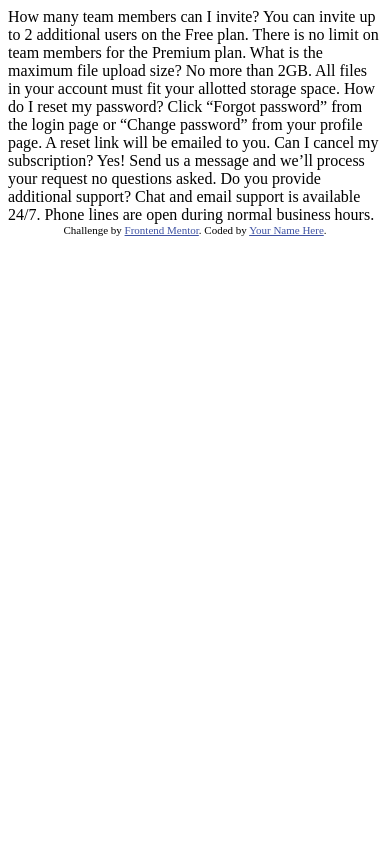
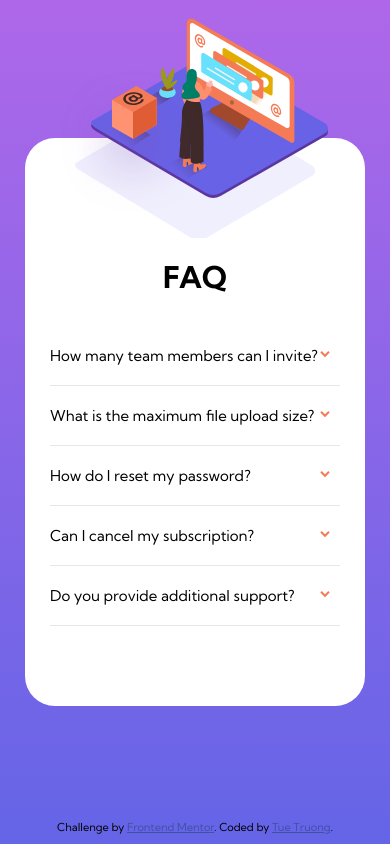
Before and after one commit to mr02trg/faq-accordion-card, a plain HTML site: page index.html in a window 390 px wide. Drawn offline with Linux system fonts and the light colour scheme.

Commit message:
complete challenge

```diff
--- a/index.html
+++ b/index.html
@@ -9,32 +9,57 @@
   <title>Frontend Mentor | FAQ Accordion Card</title>
 
   <!-- Feel free to remove these styles or customise in your own stylesheet 👍 -->
-  <style>
-    .attribution { font-size: 11px; text-align: center; }
-    .attribution a { color: hsl(228, 45%, 44%); }
-  </style>
+  <link rel="stylesheet" href="styles.css">
+
 </head>
 <body>
-  How many team members can I invite?
-  You can invite up to 2 additional users on the Free plan. There is no limit on
-  team members for the Premium plan.
+  <div class="container">
+    <div class="card">
+      <div class="card-image">
+        <div class="woman-wrapper">
+          <img
+          class="woman"
+          srcset="images/illustration-woman-online-desktop.svg 472w,
+                  images/illustration-woman-online-mobile.svg 266w"
+          sizes="(max-width: 765px) 266px,
+                472px" >
+        </div>
+        <img
+          class="box"
+          src="images/illustration-box-desktop.svg" >
+      </div>
+      <div class="card-faq">
+        <h1>FAQ</h1>
+        <div class="accordion">
+          <div class="title">How many team members can I invite?</div>
+          <div class="content">You can invite up to 2 additional users on the Free plan. There is no limit on
+            team members for the Premium plan.</div>
+        </div>
+        <div class="accordion">
+          <div class="title">What is the maximum file upload size?</div>
+          <div class="content">No more than 2GB. All files in your account must fit your allotted storage space.</div>
+        </div>
+        <div class="accordion">
+          <div class="title">How do I reset my password?</div>
+          <div class="content">Click “Forgot password” from the login page or “Change password” from your profile page.
+            A reset link will be emailed to you.</div>
+        </div>
+        <div class="accordion">
+          <div class="title">Can I cancel my subscription?</div>
+          <div class="content">Yes! Send us a message and we’ll process your request no questions asked.</div>
+        </div>
+        <div class="accordion">
+          <div class="title">Do you provide additional support?</div>
+          <div class="content">Chat and email support is available 24/7. Phone lines are open during normal business hours.</div>
+        </div>
+      </div>
+    </div>
+    <div class="attribution">
+      Challenge by <a href="https://www.frontendmentor.io?ref=challenge" target="_blank">Frontend Mentor</a>.
+      Coded by <a href="#">Tue Truong</a>.
+    </div>
+  </div>
 
-  What is the maximum file upload size?
-  No more than 2GB. All files in your account must fit your allotted storage space.
-
-  How do I reset my password?
-  Click “Forgot password” from the login page or “Change password” from your profile page.
-  A reset link will be emailed to you.
-
-  Can I cancel my subscription?
-  Yes! Send us a message and we’ll process your request no questions asked.
-
-  Do you provide additional support?
-  Chat and email support is available 24/7. Phone lines are open during normal business hours.
-
-  <div class="attribution">
-    Challenge by <a href="https://www.frontendmentor.io?ref=challenge" target="_blank">Frontend Mentor</a>.
-    Coded by <a href="#">Your Name Here</a>.
-  </div>
+  <script src="main.js" async defer></script>
 </body>
 </html>
--- /dev/null
+++ b/main.js
@@ -0,0 +1,7 @@
+const accordionEl = document.querySelectorAll(".accordion");
+
+const toggle = function() {
+  this.classList.toggle("active");
+}
+
+accordionEl.forEach(el => el.addEventListener('click', toggle))
--- /dev/null
+++ b/styles.css
@@ -0,0 +1,160 @@
+@import url('https://fonts.googleapis.com/css2?family=Kumbh+Sans:wght@400;700&display=swap');
+
+* {
+  box-sizing: border-box;
+  font-family: 'Kumbh Sans', sans-serif;
+}
+
+body {
+  margin: 0;
+  padding: 0;
+  font-size: 15px;
+}
+
+.container {
+  position: relative;
+  display: grid;
+  place-items: center;
+  width: 100%;
+  max-width: 1440px;
+  min-height: 100vh;
+  background-image: linear-gradient(
+    hsl(273, 75%, 66%),
+    hsl(240, 73%, 65%));
+  margin: auto;
+}
+
+.card {
+  width: 70%;
+  background-color: white;
+  border-radius: 30px;
+  display: grid;
+  grid-template-columns: 1fr 1fr;
+}
+
+.card-image {
+  position: relative;
+  grid-column: 1/2;
+  background-image: url(images/bg-pattern-desktop.svg);
+  background-repeat: no-repeat;
+  background-position: 125% 75%;
+}
+.card-image .woman-wrapper {
+  width: 100%;
+  height: 100%;
+  position: relative;
+  overflow: hidden;
+}
+.card-image .woman {
+  position: absolute;
+  bottom: 80px;
+  left: -20%;
+}
+.card-image .box {
+  position: absolute;
+  left: -17%;
+  bottom: 90px;
+}
+
+.card-faq {
+  grid-column: 2/3;
+  padding: 50px 80px 60px 30px;
+}
+.card-faq h1 {
+  margin-bottom: 50px;
+}
+.card-faq .accordion {
+  position: relative;
+  padding: 20px 0;
+  min-height: 50px;
+  max-height: 100px;
+  border-bottom: 1px solid hsl(240, 5%, 91%);
+  cursor: pointer;
+}
+.accordion::after {
+  content: '';
+  position: absolute;
+  top: 25px;
+  right: 10px;
+  background-image: url(images/icon-arrow-down.svg);
+  background-repeat: no-repeat;
+  width: 10px;
+  height: 7px;
+  transition: all .4s;
+}
+.accordion.active::after {
+  transform: rotate(-180deg);
+  transition: all .4s;
+}
+.accordion.active .title {
+  font-weight: 700;
+}
+
+.accordion .title:hover {
+  color: hsl(14, 88%, 65%);
+}
+
+.accordion .content {
+  color: hsl(240, 6%, 50%);
+  font-size: 14px;
+  opacity: 0;
+  height: 0;
+  transition: all .2s;
+}
+.accordion.active .content {
+  opacity: 1;
+  height: unset;
+  margin-top: 20px;
+  transition: all .2s;
+}
+
+@media screen and (max-width: 765px) {
+  .container {
+    padding: 25px;
+  }
+  .card {
+    width: 100%;
+    grid-template-columns: 1fr;
+    grid-template-rows: repeat(2 1fr);
+  }
+
+  .card-image {
+    grid-column: unset;
+    grid-row: 1/2;
+    background-image: url(images/bg-pattern-mobile.svg);
+    height: 100px;
+    background-position: 50% ;
+  }
+  .card-image .woman-wrapper {
+    display: flex;
+    justify-content: space-around;
+    overflow: visible;
+  }
+  .card-image .woman {
+    bottom: unset;
+    top: -120%;
+    left: 50%;
+    transform: translateX(-50%);
+  }
+  .card-image .box {
+    display: none;
+  }
+  .card-faq {
+    grid-column: unset;
+    grid-row: 2/3;
+    padding: 0 25px 80px 25px ;
+  }
+  .card-faq h1 {
+    margin-bottom: 30px;
+    text-align: center;
+  }
+}
+
+
+.attribution {
+  position: absolute;
+  bottom: 10px;
+  font-size: 11px;
+  text-align: center;
+}
+.attribution a { color: hsl(228, 45%, 44%); }
```
Also changed, not shown: 2 other files.
